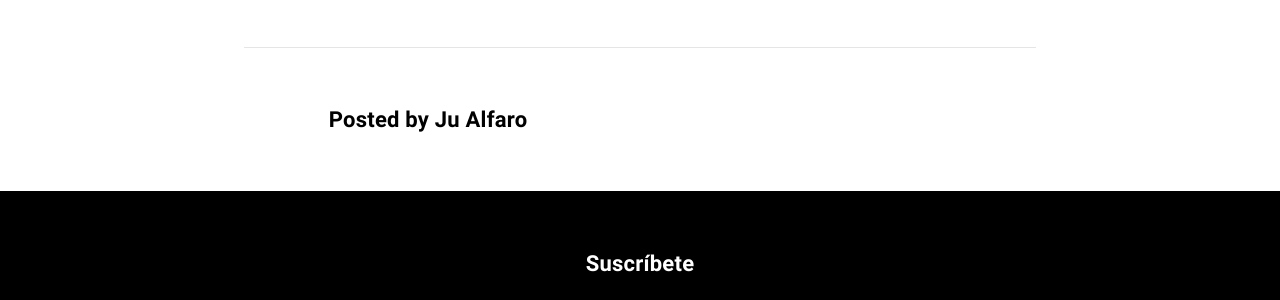
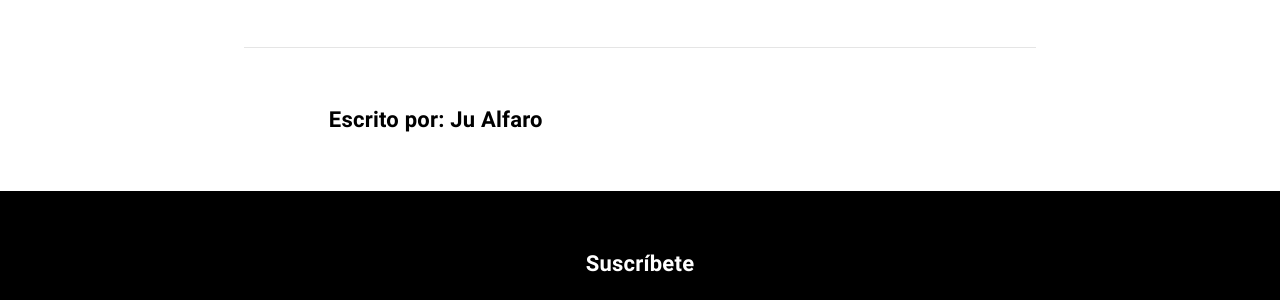
Before and after one commit to Robok3000/Texter2, a Jekyll site: the page built from _posts/2020-03-26-la-bala.md, in a window 1280 px wide and 900 px high, scrolled down 2693 px. Shown: the part 300-600 px from the top of the window. Built offline with Jekyll 4.4.1, drawn with Linux system fonts in a browser that asks for light colours; some web fonts are replaced.

Commit message:
Update post.html

```diff
--- a/_layouts/post.html
+++ b/_layouts/post.html
@@ -42,7 +42,7 @@ layout: default
           {% for author in page.author %}
             {% assign authorDetails = site.author | where: "name", author %}
             {% if forloop.first == true %}
-              <span class="post__author">Posted by
+              <span class="post__author">Escrito por:
             {% else %}
               <span class="post__author">&amp;
             {% endif %}
```
